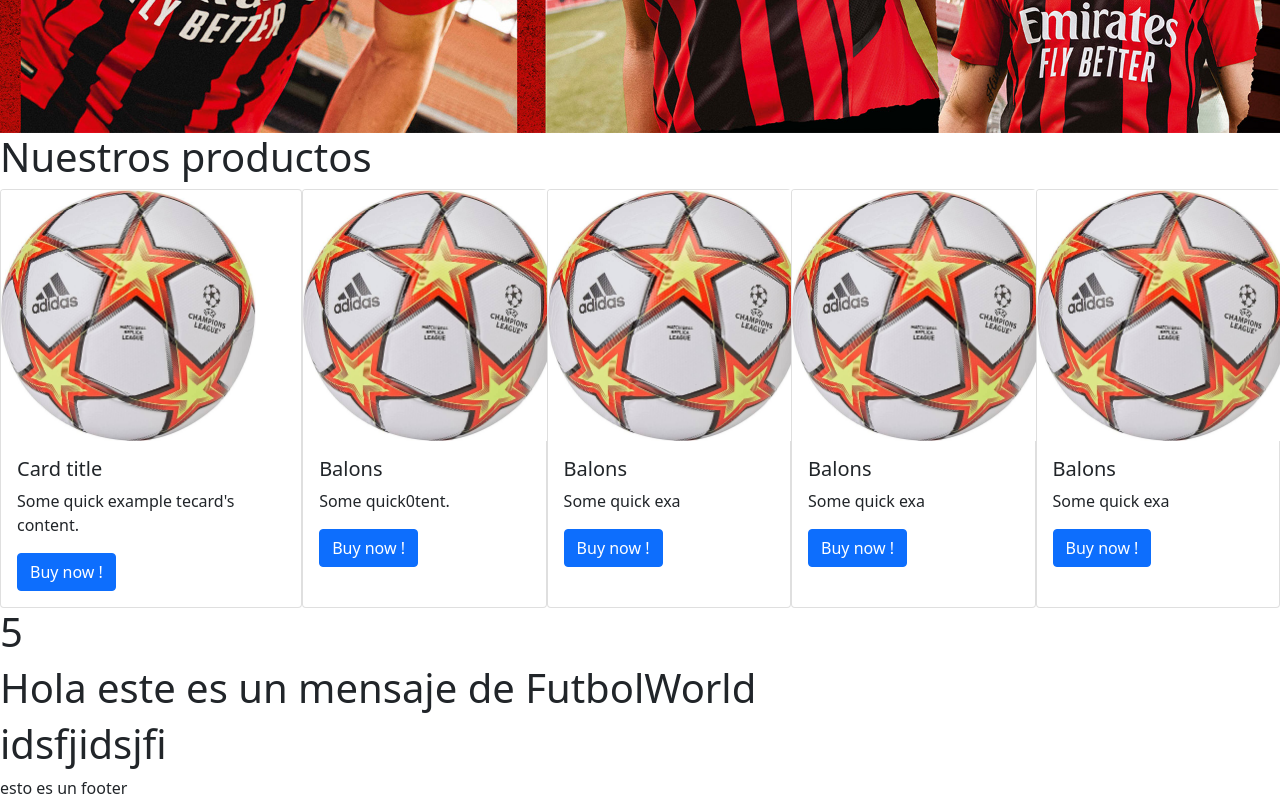
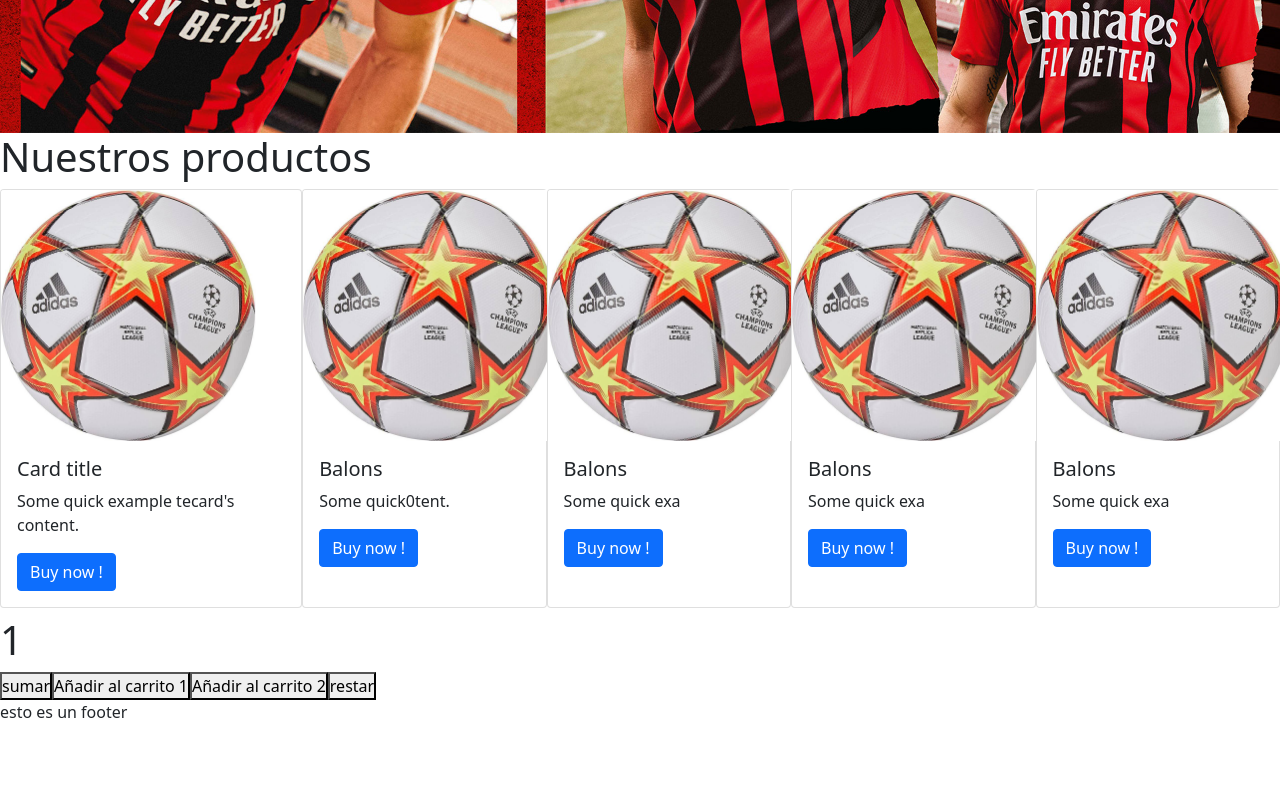
Before and after one commit to gonza-lo23/futbolWorld, a React (Create React App) app: page / in a window 1280 px wide. Shown: the part 659-1459 px from the top of the page. After the commit the page ends 1383 px from the top, so only its background shows below. Built offline with nearby package versions, Linux system fonts and the light colour scheme.

Commit message:
trabajo numero 5

```diff
--- a/src/App.js
+++ b/src/App.js
@@ -15,8 +15,7 @@
 
       <NavBar />
        <Home/>
-       <ItemListContainer props={5}/>
-       <h1>idsfjidsjfi</h1>
+       <ItemListContainer/>
       <footer>esto es un footer</footer>
        </div>
 
--- a/src/components/NavBar.js
+++ b/src/components/NavBar.js
@@ -7,18 +7,7 @@
 
 function NavBar({props}) {
 
-  const [counter, setCounter]= React.useState(0);
 
-  React.useEffect(()=>{
-    console.log("componente renderizado")
-  },[props])
-
-  const handleClick = () =>{
-    setCounter((prevState) => prevState + 1)
-  }
-  const handleClick2 = () =>{
-    setCounter((prevState) => prevState + 1)
-  }
 
     return (
         <div>
--- /dev/null
+++ b/src/components/itemCount.js
@@ -0,0 +1,37 @@
+import React, {useState, useEffect} from 'react';
+
+function ItemCount({stock, initial, onAdd}) {
+
+    const [count, setCount] = useState(1);
+
+    useEffect(() => {
+        console.log(`items ${count}`)
+
+    }, [count])
+
+    const handleClickSuma = () => {
+        setCount((f)=>f < stock ? f + 1 : f)
+    }
+    const handleClickResta = () => {
+        setCount((c)=> c > initial ? c - 1 : c)
+    }
+
+    const Add = () => {
+        count === 0 ? console.log(`no hay articulos para agregar`)
+        :
+        console.log(`agregaste ${count} elementos a tu carrito`)
+
+    }
+
+    return (
+        <div>
+            <h1>{count}</h1>
+           <button onClick={handleClickSuma}>sumar</button>
+           <button onClick={Add}>Añadir al carrito 1</button>
+           <button onClick={onAdd}>Añadir al carrito 2</button>
+           <button onClick={handleClickResta}>restar</button>
+        </div>
+    );
+}
+
+export default ItemCount;
--- a/src/components/itemListContainer.js
+++ b/src/components/itemListContainer.js
@@ -1,11 +1,16 @@
 import * as React from 'react';
 import 'bootstrap/dist/css/bootstrap.min.css';
+
+import ItemCount from './itemCount.js';
 
 function itemListContainer({props}) {
     return (
         <div>
             <h1>{props}</h1>
-            <h1>Hola este es un mensaje de FutbolWorld</h1>
+            <ItemCount
+            stock={5}
+            initial={1}
+            onAdd={()=>console.log(`agregaste al carrito items`)}/>
         </div>
     )
 }
```
